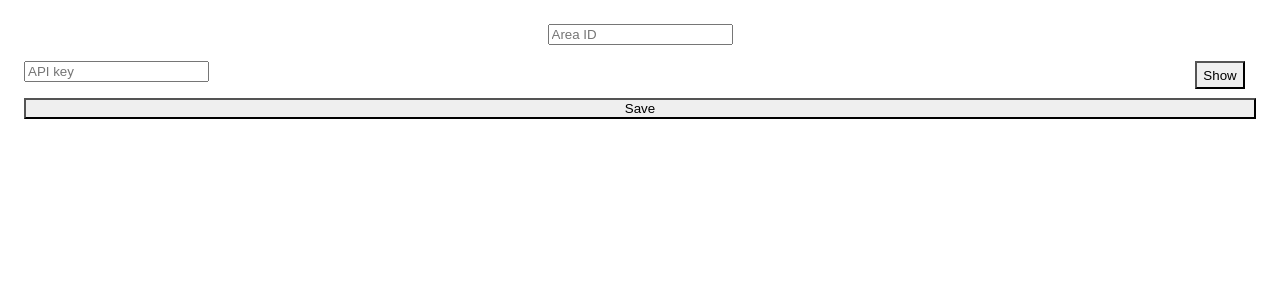
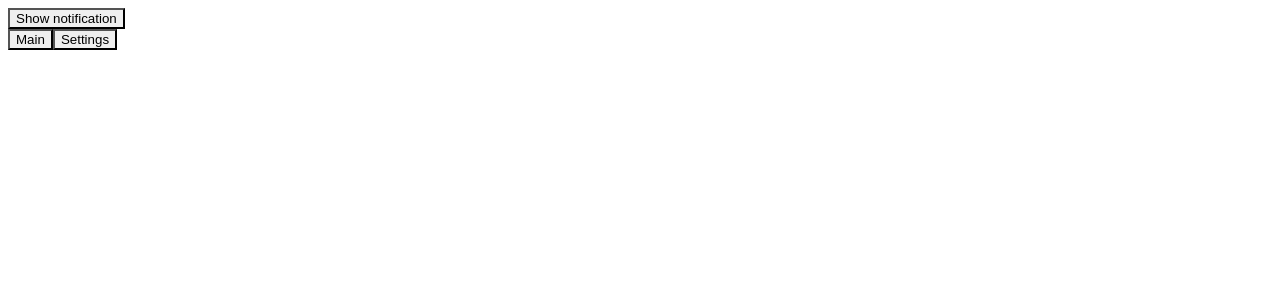
Before and after one commit to mattkiggen/load-shedding-notifier, a React (Vite) app: page / in a window 1280 px wide. Shown: the top 300 px of the page. Built offline with nearby package versions, Linux system fonts and the light colour scheme; the HTML template or start-up script is replaced by a standard one.

Commit message:
Add basic notification sending

```diff
--- a/src-tauri/tauri.conf.json
+++ b/src-tauri/tauri.conf.json
@@ -20,6 +20,9 @@
       "http": {
         "all": true,
         "scope": ["https://developer.sepush.co.za/*"]
+      },
+      "notification": {
+        "all": true
       }
     },
     "bundle": {
--- a/src/App.tsx
+++ b/src/App.tsx
@@ -1,7 +1,17 @@
+import { Button } from '@chakra-ui/react';
+import { useState } from 'react';
+import MainPage from './pages/MainPage';
 import SettingsPage from './pages/SettingsPage';
 
 function App() {
-  return <SettingsPage />;
+  const [route, setRoute] = useState(<MainPage />);
+  return (
+    <>
+      {route}
+      <Button onClick={() => setRoute(<MainPage />)}>Main</Button>
+      <Button onClick={() => setRoute(<SettingsPage />)}>Settings</Button>
+    </>
+  );
 }
 
 export default App;
--- /dev/null
+++ b/src/pages/MainPage.tsx
@@ -0,0 +1,26 @@
+import { Button } from '@chakra-ui/react';
+import {
+  isPermissionGranted,
+  sendNotification,
+} from '@tauri-apps/api/notification';
+
+function MainPage() {
+  async function showNotification() {
+    const permissionGranted = await isPermissionGranted();
+
+    if (permissionGranted) {
+      sendNotification({
+        title: '🚨 Load Shedding Soon 🚨',
+        body: 'Load shedding is starting in 5mins, make sure to save your work and shutdown.',
+      });
+    }
+  }
+
+  return (
+    <div>
+      <Button onClick={showNotification}>Show notification</Button>
+    </div>
+  );
+}
+
+export default MainPage;
```
Also changed, not shown: 2 other files (tests, documents, lock files or other folders).
